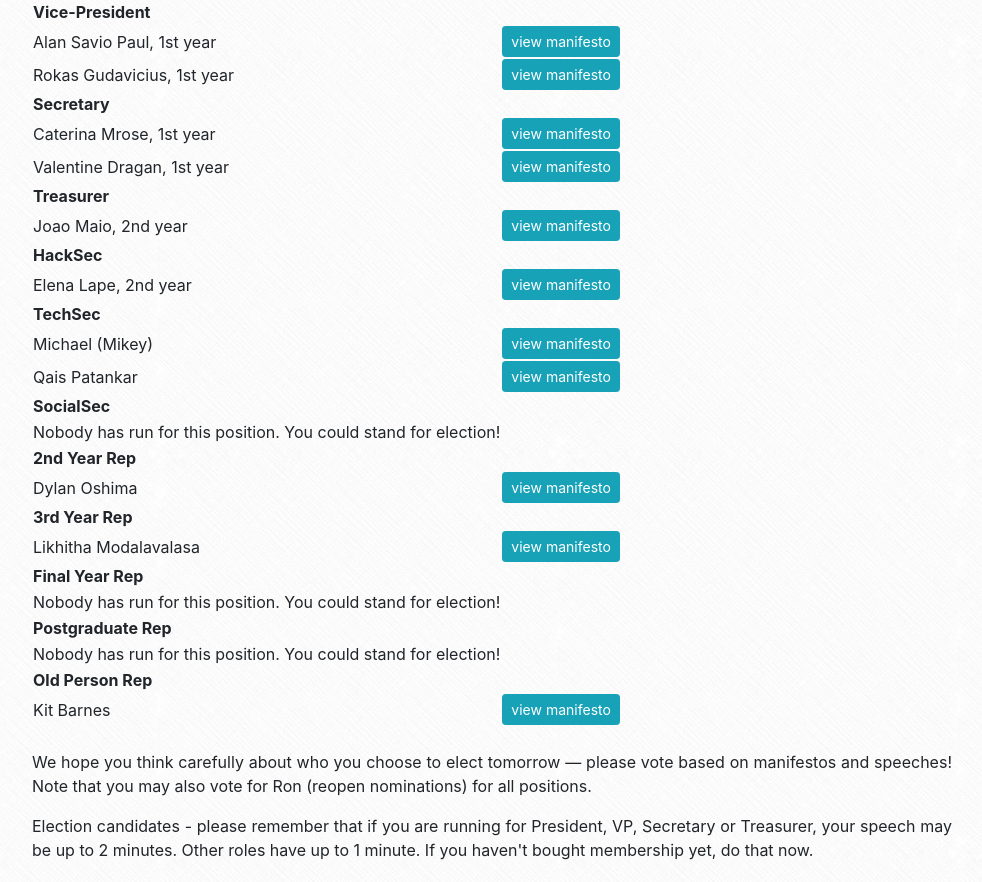
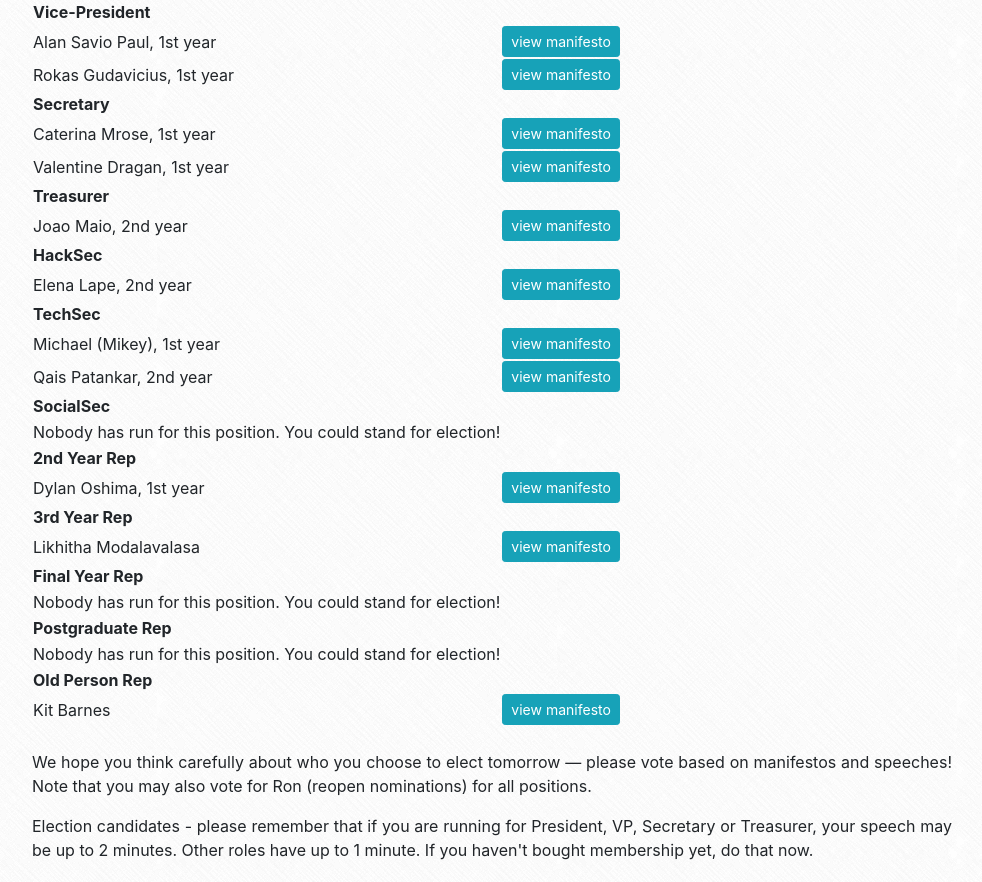
Before and after one commit to compsoc-edinburgh/website, a Jekyll site: the page built from _posts/2018-03-20-march-agm-manifestos.html, in a window 1280 px wide. Shown: the part 741-1623 px from the top of the page, without its empty margins (243-1225 px from the left). Built offline with Jekyll 4.4.1, drawn with Linux system fonts in a browser that asks for light colours; nearby versions of some CDN libraries.

Commit message:
Fix typos

```diff
--- a/_posts/2018-03-20-march-agm-manifestos.html
+++ b/_posts/2018-03-20-march-agm-manifestos.html
@@ -32,16 +32,16 @@ roles:
           url: https://drive.google.com/open?id=1VHuA-uCZwXyFV0GiuzLrd5wKjkxoAjlp
     - title: TechSec
       people:
-        - name: Michael (Mikey)
+        - name: Michael (Mikey), 1st year
           url: https://drive.google.com/open?id=1Zy4yJfWn2ewiU74_rvUZonUYLxaSolfq
-        - name: Qais Patankar
+        - name: Qais Patankar, 2nd year
           url: https://drive.google.com/open?id=1l75igPg3ghS_EHS6VZ42wKzcVpLjbjy7
     - title: SocialSec
       people:
         - name: Nobody has run for this position. You could stand for election!
     - title: 2nd Year Rep
       people:
-        - name: Dylan Oshima
+        - name: Dylan Oshima, 1st year
           url: https://drive.google.com/open?id=1Y5Siw6C7HpEZH6hqKrjE4N2P5JihjLIw
     - title: 3rd Year Rep
       people:
```
